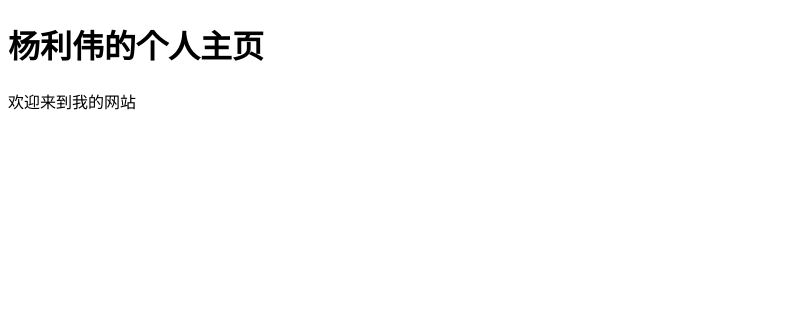
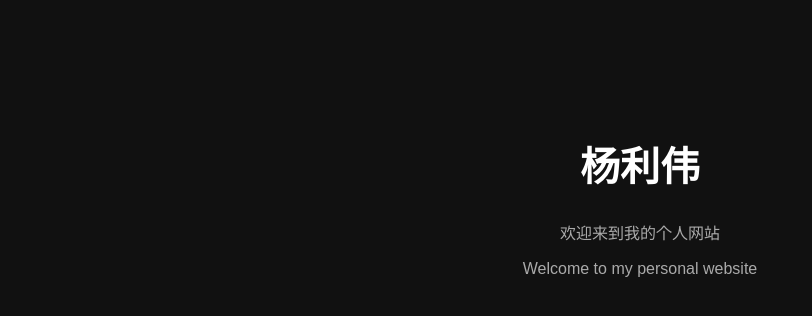
Before and after one commit to lyy12788/lyy12788.github.io, a plain HTML site: page index.html in a window 1280 px wide. Shown: the whole page, without its empty margins (0-812 px from the left). Drawn offline with Linux system fonts and the light colour scheme.

Commit message:
Update index.html

```diff
--- a/index.html
+++ b/index.html
@@ -2,10 +2,26 @@
 <html>
 <head>
   <meta charset="UTF-8">
-  <title>LYY12788</title>
+  <title>杨利伟</title>
+  <style>
+    body {
+      background: #111;
+      color: white;
+      text-align: center;
+      font-family: Arial;
+      padding-top: 100px;
+    }
+    h1 {
+      font-size: 40px;
+    }
+    p {
+      color: #aaa;
+    }
+  </style>
 </head>
 <body>
-  <h1>杨利伟的个人主页</h1>
-  <p>欢迎来到我的网站</p>
+  <h1>杨利伟</h1>
+  <p>欢迎来到我的个人网站</p>
+  <p>Welcome to my personal website</p>
 </body>
 </html>
```
